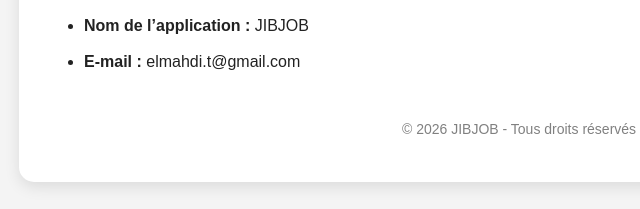
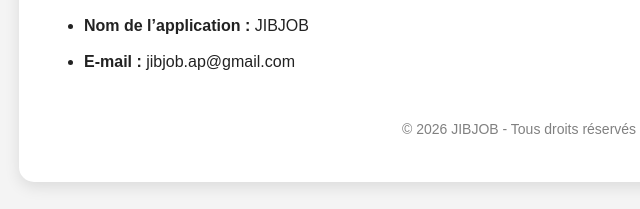
Before and after one commit to elmahdit/jibjob-privacy-policy, a plain HTML site: page index.html in a window 1280 px wide. Shown: the part 3055-3264 px from the top of the page, 121-761 px from the left. Drawn offline with Linux system fonts and the light colour scheme.

Commit message:
Update index.html

```diff
--- a/index.html
+++ b/index.html
@@ -254,7 +254,7 @@
 
   <ul>
     <li><strong>Nom de l’application :</strong> JIBJOB</li>
-    <li><strong>E-mail :</strong> elmahdi.t@gmail.com</li>
+    <li><strong>E-mail :</strong> jibjob.ap@gmail.com</li>
   </ul>
 
   <div class="footer">
```
